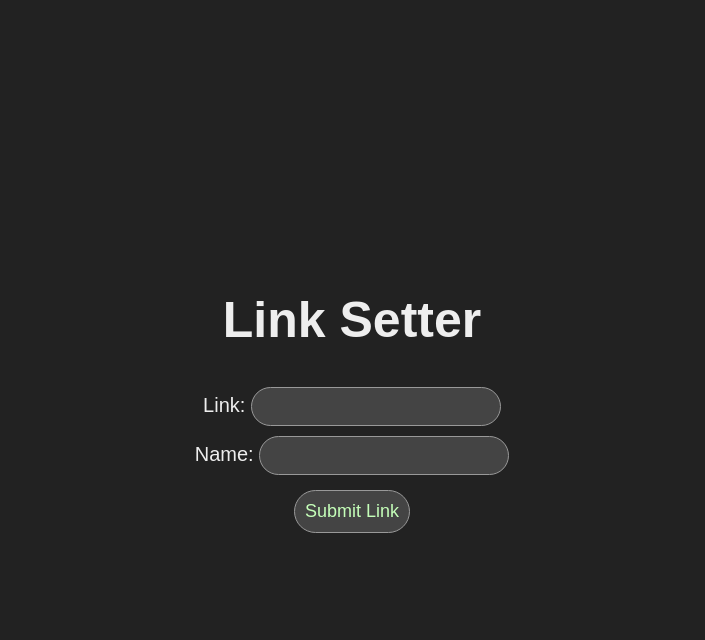
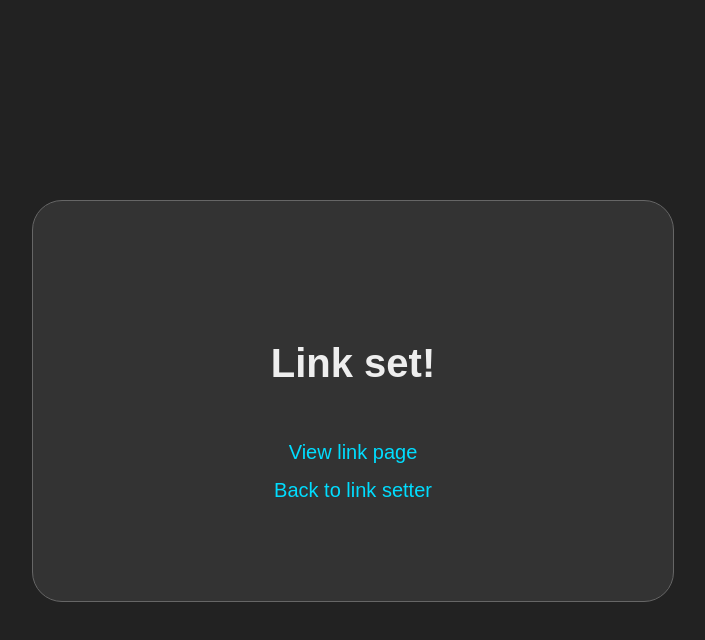
Before and after one commit to CasaProductionMaker/link_saver, a plain HTML site: page set_link.html in a window 1280 px wide. Both pictures are taken after typing "Sample", "Sample" into the empty fields and a click on the button "Submit Link". Shown: the whole page, without its empty margins (288-993 px from the left). Drawn offline with Linux system fonts and the light colour scheme; no server answers.

Commit message:
Quick polishing for fun lol

```diff
--- a/set_link.html
+++ b/set_link.html
@@ -17,6 +17,7 @@
                 <input type="text" name="name_input" id="name_input">
             </div>
             <button onclick="setLink()">Submit Link</button>
+            <button onclick="clearLink()" class="red_text">Clear Link</button>
         </div>
         <script src="https://www.gstatic.com/firebasejs/8.10.1/firebase-app.js"></script>
     	<script src="https://www.gstatic.com/firebasejs/8.10.1/firebase-auth.js"></script>
--- a/set_link.js
+++ b/set_link.js
@@ -11,6 +11,11 @@ const firebaseConfig = {
 const app = firebase.initializeApp(firebaseConfig);
 
 function setLink() {
+    if (document.querySelector("#link_input").value === "" || document.querySelector("#name_input").value === "") {
+        customAlert("Empty field! Failed to set link.");
+        return;
+    }
+
     firebase.database().ref("saved_link").set({
         link: document.querySelector("#link_input").value,
         name: document.querySelector("#name_input").value
@@ -18,5 +23,26 @@ function setLink() {
 
     document.querySelector("#link_input").value = "";
     document.querySelector("#name_input").value = "";
-    alert("Link set!")
+    customAlert("Link set!");
 }
+
+function clearLink() {
+    firebase.database().ref("saved_link").remove();
+
+    document.querySelector("#link_input").value = "";
+    document.querySelector("#name_input").value = "";
+    customAlert("Link Cleared!");
+}
+
+function customAlert(textToShow) {
+    const popup = document.createElement("div");
+    popup.classList.add("custom_popup");
+
+    popup.innerHTML = `
+    <h3>${textToShow}</h3>
+    <a href='index.html' id='link_to_links'>View link page</a>
+    <a href='set_link.html' id='link_to_links'>Back to link setter</a>
+    `;
+
+    document.body.appendChild(popup);
+}
--- a/styles.css
+++ b/styles.css
@@ -18,6 +18,12 @@ h2 {
     color: #EEE;
 }
 
+h3 {
+    text-align: center;
+    font-size: 40px;
+    color: #EEE;
+}
+
 #root {
     display: flex;
     flex-direction: column;
@@ -25,6 +31,7 @@ h2 {
     align-items: center;
     width: 100%;
     height: 100%;
+    gap: 10px;
 }
 
 a {
@@ -63,30 +70,62 @@ input {
     padding: 8px;
     color: #FFF;
     font-size: 18px;
+    min-width: 300px;
+    box-shadow: 0 0 5px 1px black;
+    transition: box-shadow 0.2s ease-in-out;
 }
 
 input:focus {
-    border: 2px solid #00ddff;
-    border-radius: 20px;
+    box-shadow: 0 0 5px 1px white;
 }
 
 button {
     background-color: #444;
     border: 1px solid #999;
     border-radius: 30px;
-    margin: 10px;
     padding: 10px;
     color: #c5ffb9;
     font-size: 18px;
     transition: background-color 0.3s ease-in-out, border 0.3s ease-in-out;
+    box-shadow: 0 0 5px 1px black;
+    transition: box-shadow 0.2s ease-in-out, background-color 0.2s ease-in-out, border 0.2s ease-in-out;
+}
+.red_text {
+    color: #ff8d8d;
 }
 
 button:hover {
     cursor: pointer;
     background-color: #666;
     border: 1px solid #BBB;
+    box-shadow: 0 0 5px 1px white;
 }
 
 .form_section {
-    margin: 5px;
+    margin: 0px;
 }
+
+.custom_popup {
+    position: fixed;
+    width: 50vw;
+    height: 50vh;
+    background-color: #333;
+    border: 1px solid #666;
+    border-radius: 30px;
+    top: 25vh;
+    left: 25vw;
+    display: flex;
+    flex-direction: column;
+    justify-content: center;
+    align-items: center;
+    gap: 15px;
+}
+
+a#link_to_links {
+    font-size: 20px;
+}
+
+a#link_to_links::after {
+    bottom: -4px;
+    height: 2px;
+}
```
